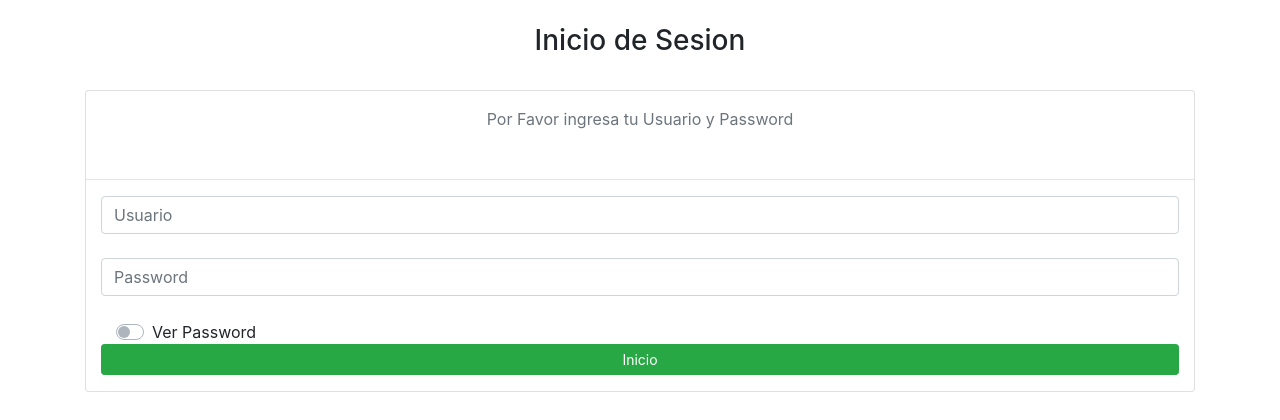
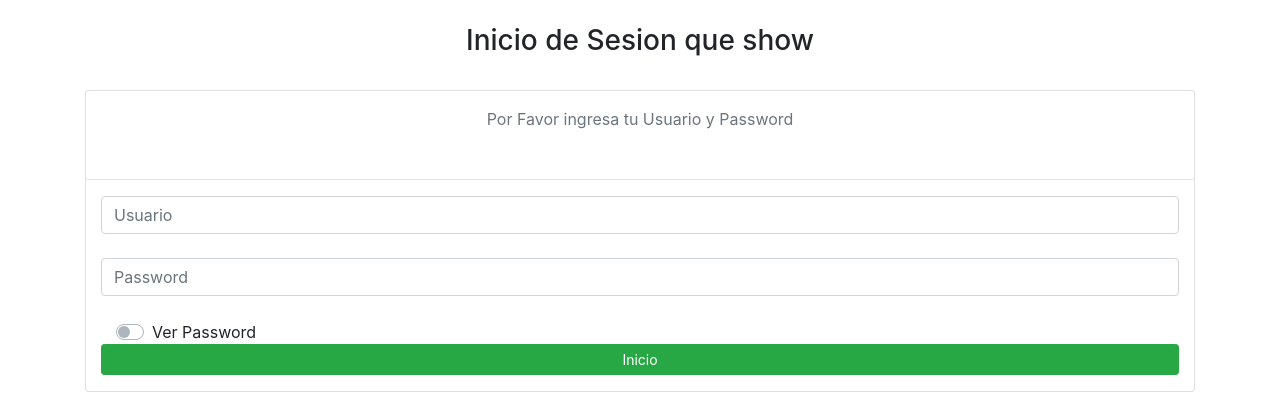
Before and after one commit to JlchavezG/Psbg, a PHP site: page /Aplicacion1.php in a window 1280 px wide. Shown: the top 420 px of the page. Run offline with PHP 8.4, Linux system fonts and the light colour scheme.

Commit message:
Y cambie codigo
cambie el titulo

```diff
--- a/Aplicacion1.php
+++ b/Aplicacion1.php
@@ -9,7 +9,7 @@
   </head>
   <body>
      <div class="container">
-          <h3 class="text-center py-4"> Inicio de Sesion</h3>
+          <h3 class="text-center py-4"> Inicio de Sesion  que show </h3>
           <div class="card">
                    <p class="text-center text-muted py-3"> Por Favor ingresa tu Usuario y Password</p><hr>
                <div class="container">
```
